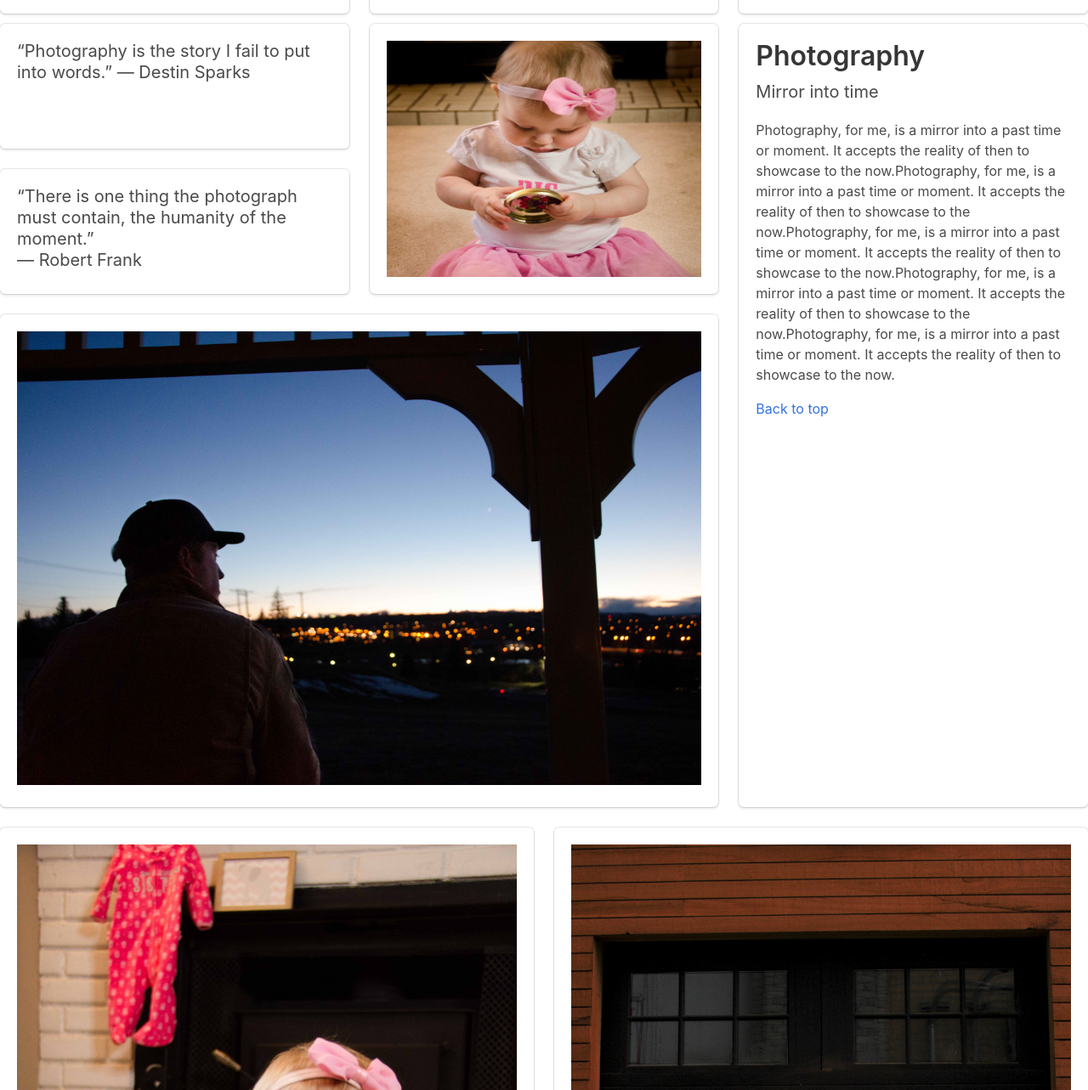
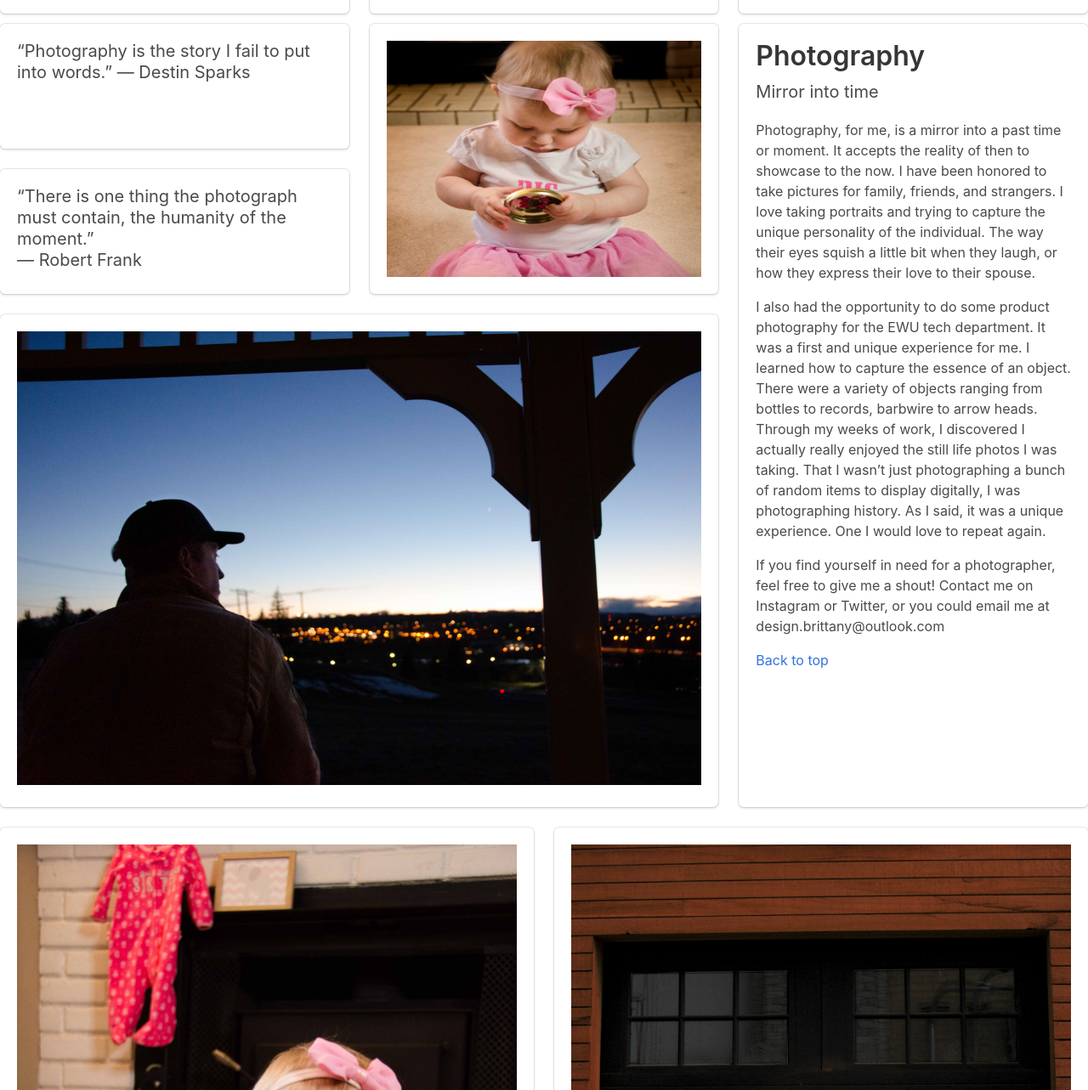
Before and after one commit to bcastillo1/brittanycastillo.online, a Jekyll site: the page built from index.md, in a window 1280 px wide and 1400 px high, scrolled down 3511 px, cut to the strip 117-1400 px from the top of the window. Shown: the whole strip at 85% size. Built offline with Jekyll 4.4.1, drawn with Linux system fonts in a browser that asks for light colours; nearby versions of some CDN libraries.

Commit message:
photography fix, img fix?

```diff
--- a/_layouts/default.html
+++ b/_layouts/default.html
@@ -231,7 +231,8 @@
         <p class="title">Photography</p>
         <p class="subtitle">Mirror into time</p>
         <div class="content">
-          <p>Photography, for me, is a mirror into a past time or moment. It accepts the reality of then to showcase to the now.Photography, for me, is a mirror into a past time or moment. It accepts the reality of then to showcase to the now.Photography, for me, is a mirror into a past time or moment. It accepts the reality of then to showcase to the now.Photography, for me, is a mirror into a past time or moment. It accepts the reality of then to showcase to the now.Photography, for me, is a mirror into a past time or moment. It accepts the reality of then to showcase to the now. </p>
+          <p>Photography, for me, is a mirror into a past time or moment. It accepts the reality of then to showcase to the now. I have been honored to take pictures for family, friends, and strangers. I love taking portraits and trying to capture the unique personality of the individual. The way their eyes squish a little bit when they laugh, or how they express their love to their spouse. </p> <p>I also had the opportunity to do some product photography for the EWU tech department. It was a first and unique experience for me. I learned how to capture the essence of an object. There were a variety of objects ranging from bottles to records, barbwire to arrow heads. Through my weeks of work, I discovered I actually really enjoyed the still life photos I was taking. That I wasn’t just photographing a bunch of random items to display digitally, I was photographing history. As I said, it was a unique experience. One I would love to repeat again. </p><p> If you find yourself in need for a photographer, feel free to give me a shout! Contact me on Instagram or Twitter, or you could email me at design.brittany@outlook.com </p>
+
           <p><a href="#top"> Back to top</a></p>
         </div>
       </div>
@@ -266,7 +267,7 @@
       <p class="title">SPACED</p>
       <p class="subtitle"> an app for space travel</p>
       <div class="content">
-      <img src="img/SPACED.png" alt="" style="height:350px";>
+      <a href="https://invis.io/7DL34ZD4ZKV"><img src="img/SPACED.png" alt="" style="height:350px";></a>
       </div>
     </article>
   </div>
--- a/css/styles.scss
+++ b/css/styles.scss
@@ -20,8 +20,12 @@
 .card{
   width:340px;
   // float: right;
+
 }
 .personalimg{
   float: right;
   height: 350px;
 }
+#shutterbug{
+  margin: 5px;
+}
```
